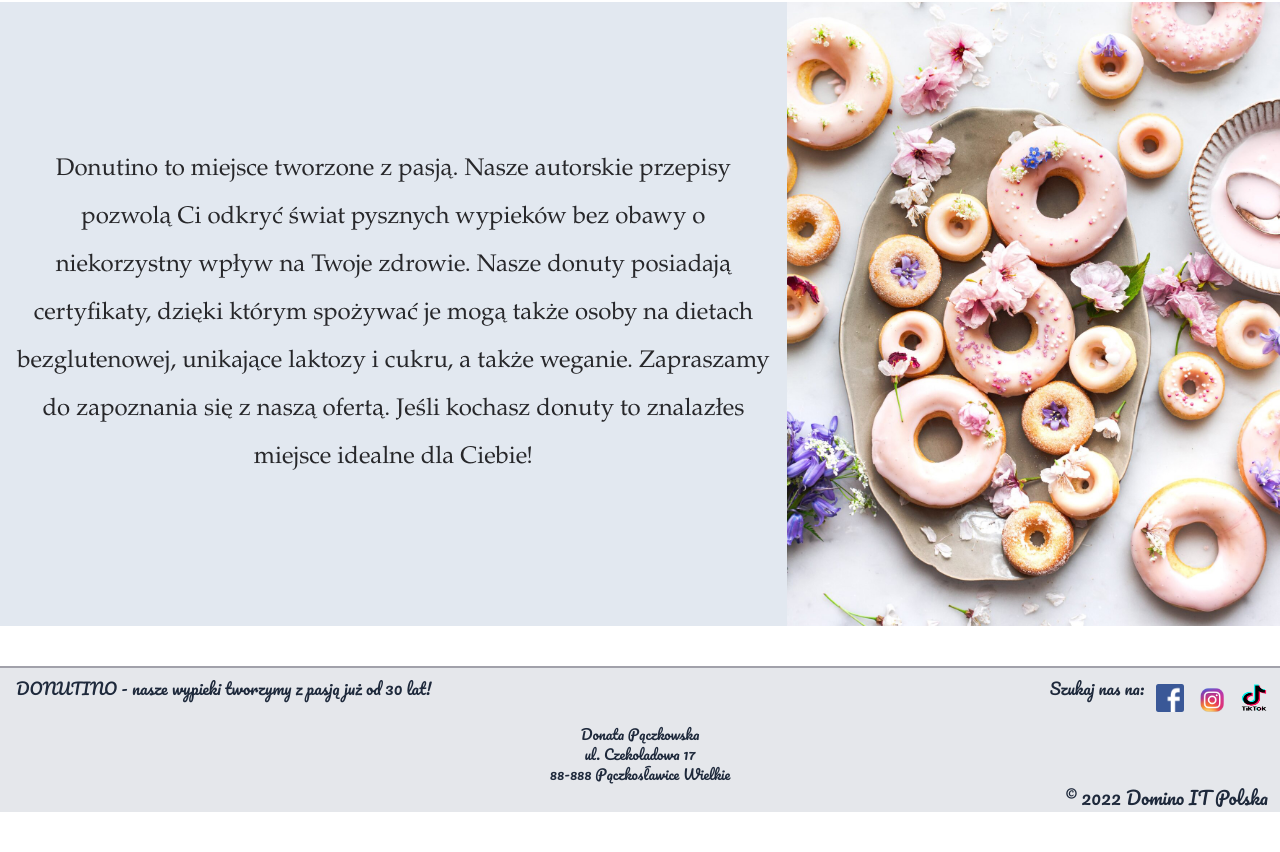
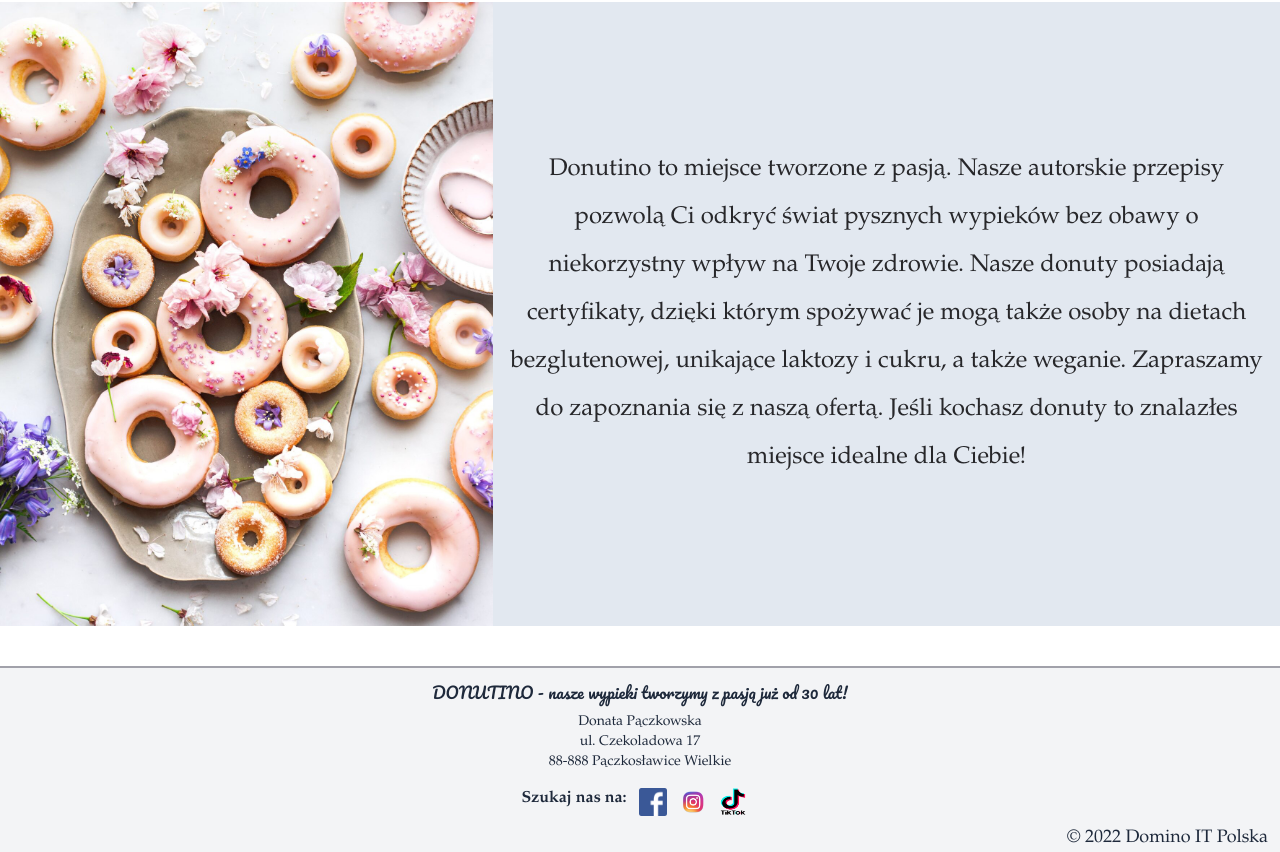
Before and after one commit to DominoxB/donutshop, a Vue app: page / in a window 1280 px wide. Shown: the part 383-1235 px from the top of the page. Before the commit the page ends 1196 px from the top, so only its background shows below. Built offline with nearby package versions, Linux system fonts and the light colour scheme.

Commit message:
add new style to the footer and change modal, home

```diff
--- a/src/components/atoms/Footer.vue
+++ b/src/components/atoms/Footer.vue
@@ -1,27 +1,27 @@
 <template>
   <footer>
-    <div class="bg-gray-200 border-t-zinc-400 border-t-2 h-46 mt-10 items-end font-pacifico font-thin text-slate-800">
-      <div class="flex text-base pl-4 py-2 justify-between">
+    <div class="grid grid-cols-1 bg-gray-100 border-t-zinc-400 border-t-2 h-46 mt-10 items-end font-thin text-slate-800">
+      <div class="flex text-base font-pacifico justify-center mt-3">
         <span>DONUTINO - nasze wypieki tworzymy z pasją już od 30 lat!</span>
-        <div class="flex">
-          <span>Szukaj nas na: </span>
-          <a href="https://pl-pl.facebook.com" target="_blank">
-            <img src="@/images/fb.png" class="w-7 h-7 mt-2 ml-3" />
-          </a>
-          <a href="https://www.instagram.com" target="_blank">
-            <img src="@/images/insta.png" class="w-8 h-8 ml-3 mt-2" />
-          </a>
-          <a href="https://www.tiktok.com" target="_blank">
-            <img src="@/images/tik.png" class="w-7 h-7 ml-3 mt-2 mr-3" />
-          </a>
-        </div>
       </div>
-      <div class="text-center text-sm">
+      <div class="text-center font-garamond text-sm mt-2">
         <p>Donata Pączkowska</p>
         <p>ul. Czekoladowa 17</p>
         <p>88-888 Pączkosławice Wielkie</p>
       </div>
-      <div class="text-end text-lg mr-3">&copy; 2022 Domino IT Polska</div>
+      <div class="flex justify-center font-garamond my-auto mt-2">
+          <span class="font-semibold my-auto">Szukaj nas na: </span>
+          <a href="https://pl-pl.facebook.com" target="_blank">
+            <img src="@/images/fb.png" class="w-5 h-5 md:w-7 md:h-7 mt-2 ml-3" />
+          </a>
+          <a href="https://www.instagram.com" target="_blank">
+            <img src="@/images/insta.png" class="w-5 h-5 md:w-7 md:h-7 ml-3 mt-2" />
+          </a>
+          <a href="https://www.tiktok.com" target="_blank">
+            <img src="@/images/tik.png" class="w-5 h-5 md:w-7 md:h-7 ml-3 mt-2 mr-3" />
+          </a>
+        </div>
+      <div class="text-end text-sm md:text-lg mr-3 font-garamond mt-2">&copy; 2022 Domino IT Polska</div>
     </div>
   </footer>
 </template>
--- a/src/components/atoms/FormContent.vue
+++ b/src/components/atoms/FormContent.vue
@@ -160,7 +160,8 @@
       </div>
 
       <div
-        class="w-2/3 font-garamond font-semibold text-xl text-center my-auto bg-gray-100 p-6 mx-auto"
+        style="background-image: url('https://t4.ftcdn.net/jpg/01/98/88/85/360_F_198888595_APmkgmFYwzY7RMCfhhav9ELknjHFv2iw.jpg');"
+        class="w-3/4 h-2/4 font-garamond font-semibold text-xl text-center my-auto p-8 pt-11 mx-auto"
       >
         <span
           >Jeżeli macie Państwo jakieś pytania, chcecie zapytać o nasze
--- a/src/components/atoms/HomeContent.vue
+++ b/src/components/atoms/HomeContent.vue
@@ -1,8 +1,8 @@
 <template>
   <div class="container mx-auto min-h-[500px] mt-3">
     <div class="bg-slate-200 grid grid-cols-1 md:grid md:grid-cols-2 lg:flex lg:items-center lg:justify-center">
+      <img src="@/images/don.jpg" class= "md:h-[624px] object-fill"/>
     <p class="text-2xl font-garamond text-zinc-800 text-center leading-loose pl-4 pr-4">{{ $t("message.header") }} </p>
-    <img src="@/images/don.jpg" class= "md:h-[624px] object-fill"/>
   </div>
   </div>
 </template>
--- a/src/components/atoms/ModalContent.vue
+++ b/src/components/atoms/ModalContent.vue
@@ -6,19 +6,19 @@
     <div
       class="bg-white fixed left-1/2 top-1/2 transform -translate-x-1/2 -translate-y-1/2 border-2 border-indigo-900 rounded-2xl p-10 text-center"
     >
-      <span class="text-2xl font-pacifico font-semibold"
+      <span class="text-2xl font-pacifico"
         >Czy na pewno chcesz usunąć te pozycję?</span
       >
       <div class="flex justify-center mt-10 font-pacifico">
         <button
          @click="clickYes"
-          class="border hover:bg-slate-200 border-indigo-600 rounded text-center text-lg p-1 mr-10"
+          class="border border-black hover:bg-slate-200 rounded text-center text-lg p-1 mr-10"
         >
           Tak, usuń donuta
         </button>
         <button
           @click="clickCancel"
-          class="w-[136px] border hover:bg-slate-200 border-indigo-600 rounded text-center text-lg p-1"
+          class="w-[136px] border border-black hover:bg-slate-200 rounded text-center text-lg p-1"
         >
           Anuluj
         </button>
```
